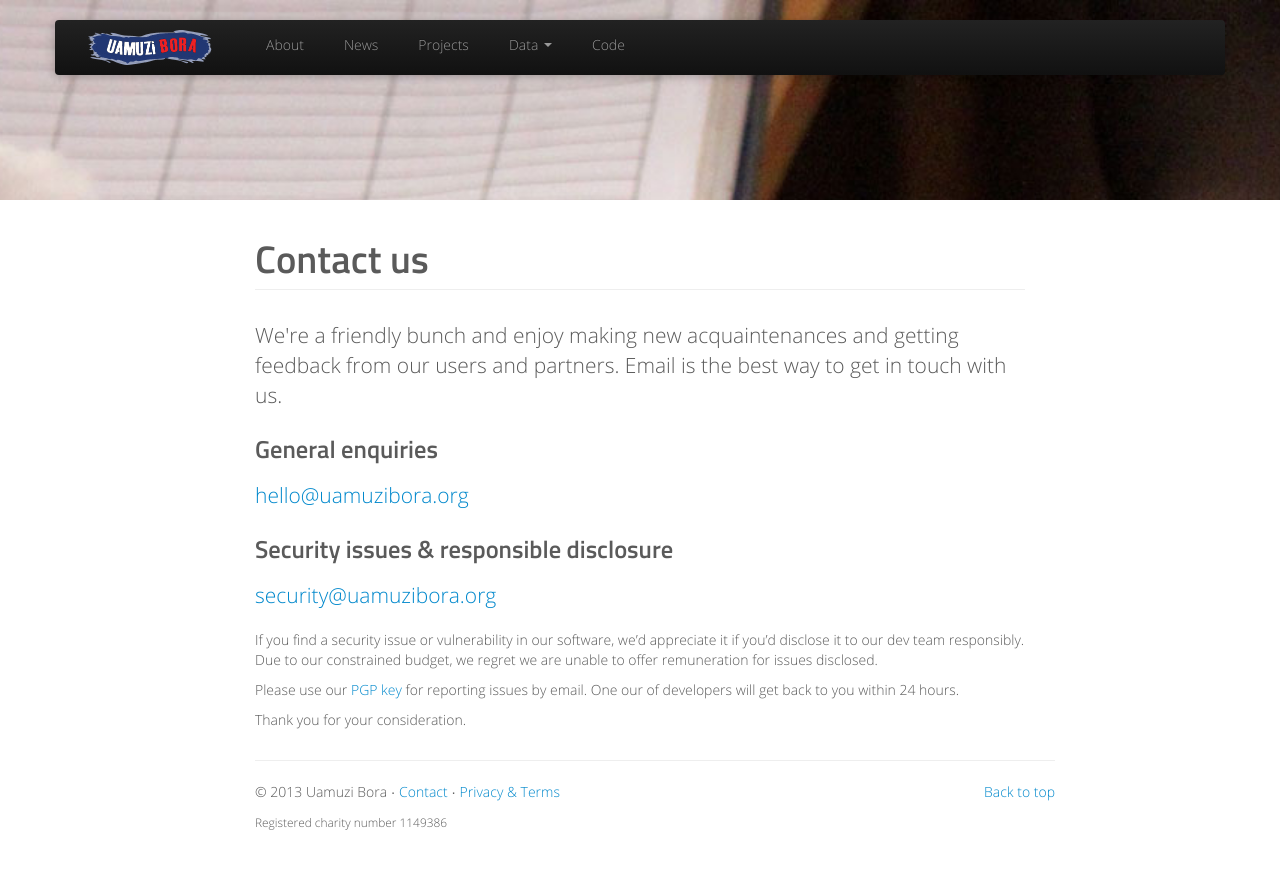
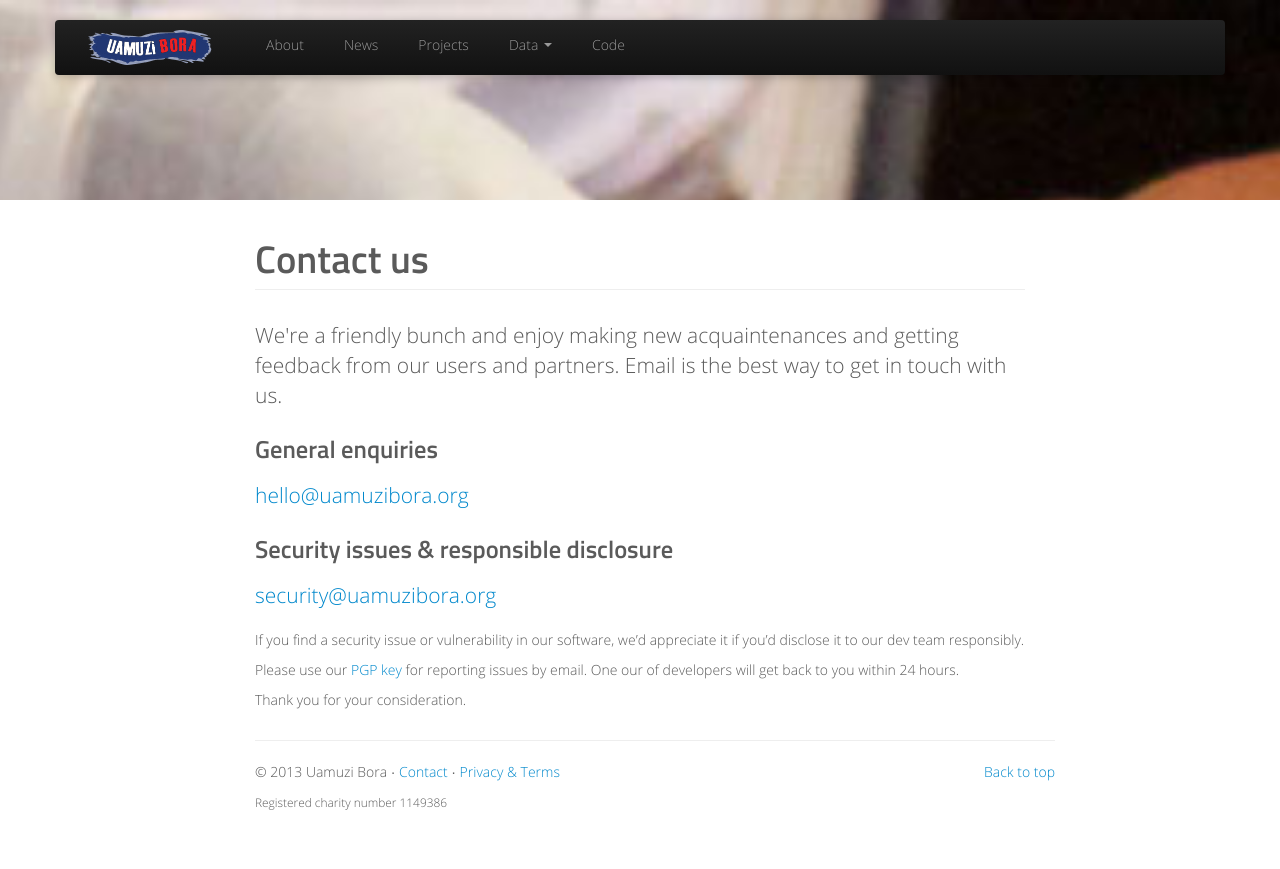
Before and after one commit to uamuzibora/uamuzibora.org, a Jekyll site: the page built from contact/index.md, in a window 1280 px wide. Shown: the top 869 px of the page. Built offline with Jekyll 4.4.1, drawn with Linux system fonts in a browser that asks for light colours; Markdown is read by kramdown in place of the engine named in the settings; comment, search, counter and statistics services are not loaded.

Commit message:
Minor edits

```diff
--- a/about/team.html
+++ b/about/team.html
@@ -8,7 +8,7 @@ order: 3
 
 <p class="lead">A diverse set of individuals make up Uamuzi Bora from locations such as Kenya, the UK and Norway. Whether they're involved as employees or as volunteers, we work seemlessly from different continents to make a difference.</p>
 
-<h3>Clinical Team</h3>
+<h3>Kenya Team</h3>
 <p>Our clinical team work directly in HIV and MCH clinics in Western Kenya, liasing with both clinicians and medical records staff to help enter data and use the EMR system effectively.</p>
 <div class="media">
 	<a class="pull-left" href="#">
--- a/assets/css/custom.css
+++ b/assets/css/custom.css
@@ -92,7 +92,6 @@ body {
 .photo-spacer {
   padding-top: 200px;
   background: url(../img/banner-1.jpg) center center no-repeat fixed;
-
   -webkit-background-size: cover;
   -moz-background-size: cover;
   -o-background-size: cover;
--- a/contact/index.md
+++ b/contact/index.md
@@ -14,7 +14,7 @@ header: Contact us
 
 <p class="lead"><a href="mailto:security@uamuzibora.org">security@uamuzibora.org</a></p>
 
-If you find a security issue or vulnerability in our software, we'd appreciate it if you'd disclose it to our dev team responsibly. Due to our constrained budget, we regret we are unable to offer remuneration for issues disclosed.
+If you find a security issue or vulnerability in our software, we'd appreciate it if you'd disclose it to our dev team responsibly.
 
 Please use our <a href="/pgp.txt">PGP key</a> for reporting issues by email. One our of developers will get back to you within 24 hours.
 
```
Also changed, not shown: _posts/2013-03-18-kenya-developer-trip.md (+1 -1 lines), assets/img/banner-1.jpg.
